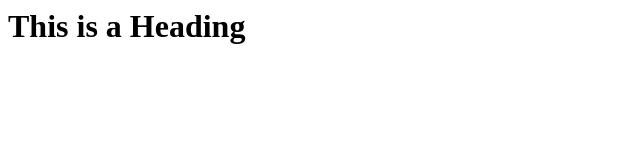
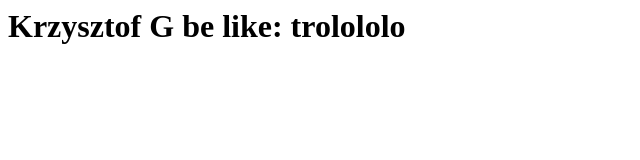
Before and after one commit to krisgora/personalWebsite, a plain HTML site: page index.html in a window 1280 px wide. Shown: the whole page, without its empty margins (0-640 px from the left). Drawn offline with Linux system fonts and the light colour scheme.

Commit message:
Update index.html

```diff
--- a/index.html
+++ b/index.html
@@ -2,6 +2,6 @@
 	<head>
 	</head>
 		<body>
-			<h1>This is a Heading</h1>
+			<h1> Krzysztof G be like: trolololo </h1>
 		</body>
 </html>
```
